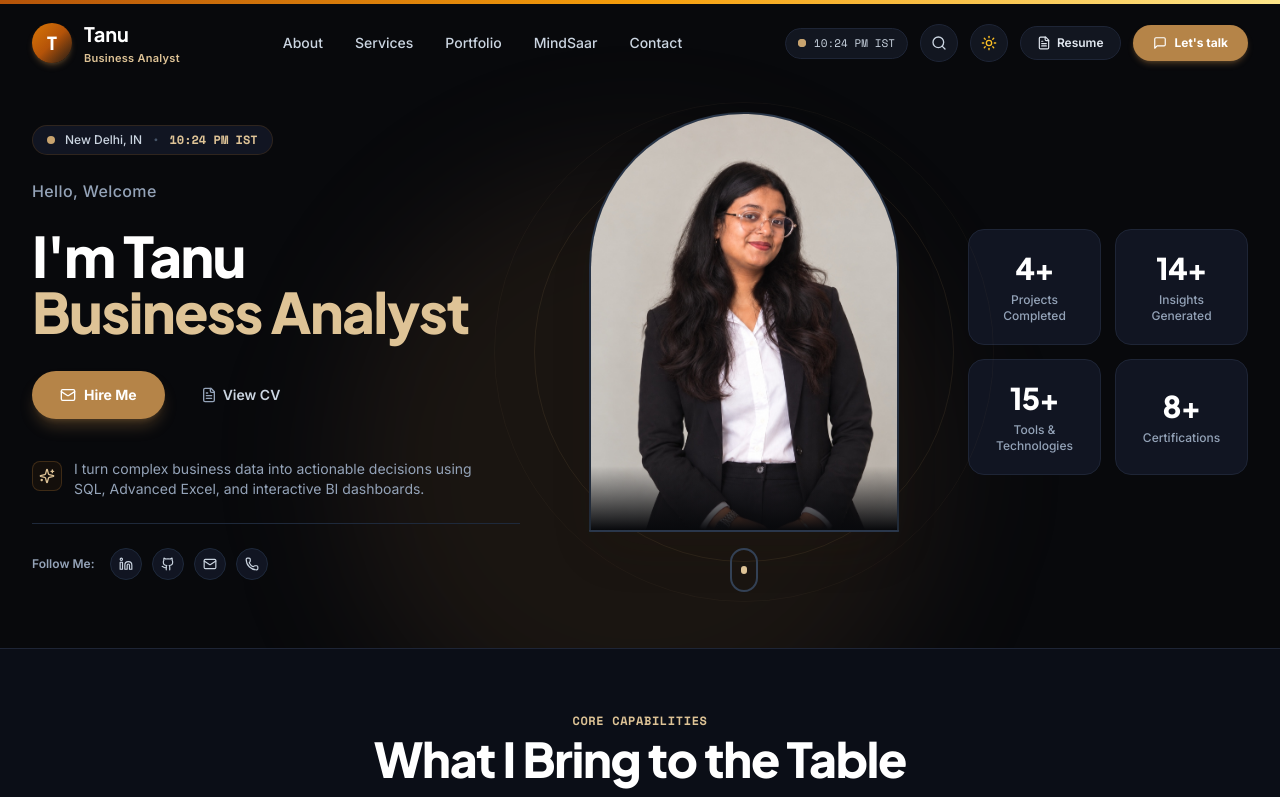
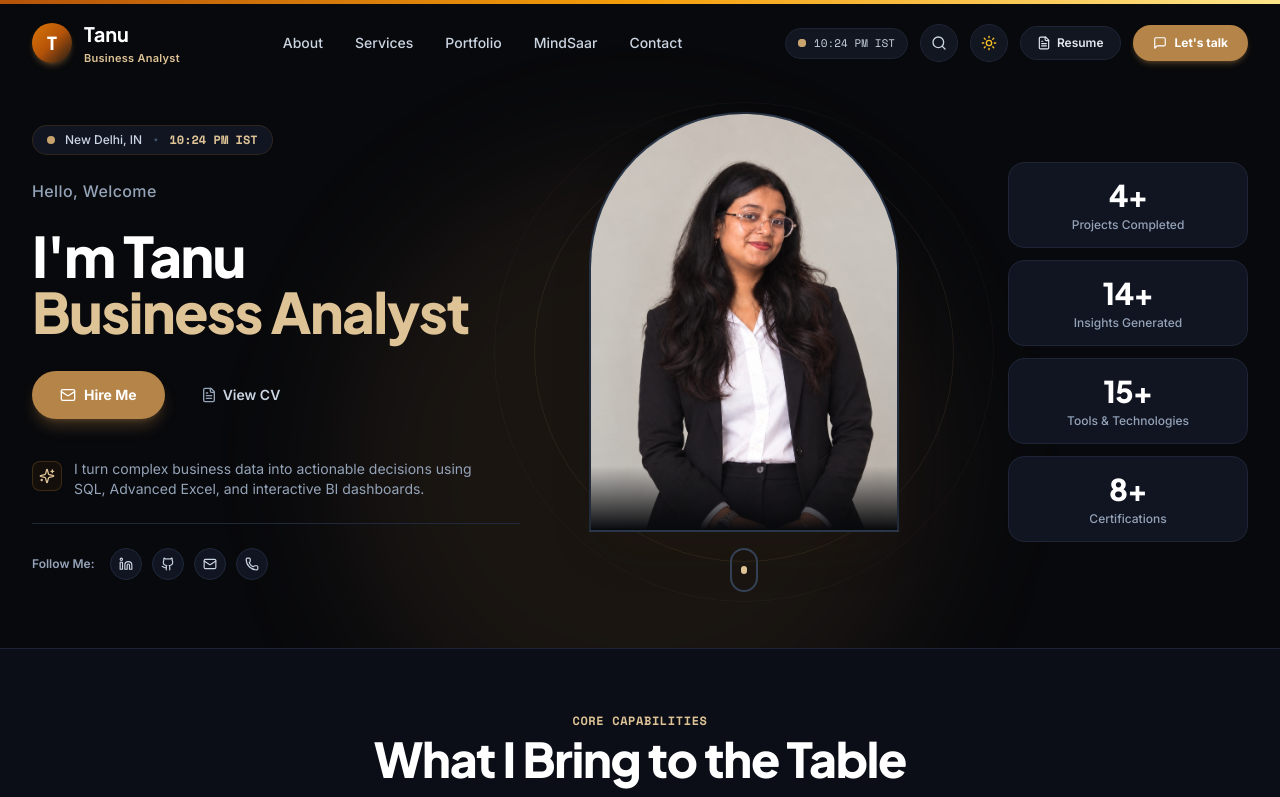
Before and after one commit to Tanu019/Portfolio, a React (Vite) app: page / in a window 1280 px wide. Shown: the top 797 px of the page. Built offline with nearby package versions, Linux system fonts and the light colour scheme.

Commit message:
layout(hero): stack metric cards vertically instead of a 2x2 square grid

```diff
--- a/src/components/Hero.jsx
+++ b/src/components/Hero.jsx
@@ -190,23 +190,23 @@ export default function Hero({ onExploreWork, onConnect, onOpenResume }) {
             </div>
           </motion.div>
 
-          {/* Right Column: 2x2 Metric Cards matching Image 1 */}
+          {/* Right Column: Vertical Stacked Metric Cards */}
           <motion.div
             initial={{ opacity: 0, x: 30 }}
             animate={{ opacity: 1, x: 0 }}
             transition={{ duration: 0.55, delay: 0.15 }}
             className="lg:col-span-3 flex justify-center lg:justify-end w-full"
           >
-            <div className="grid grid-cols-2 gap-3 sm:gap-3.5 w-full max-w-[340px] sm:max-w-[360px] lg:max-w-none">
+            <div className="flex flex-col gap-2.5 sm:gap-3 w-full max-w-[320px] sm:max-w-[340px] lg:max-w-[240px]">
               {stats.map((stat, idx) => (
                 <div
                   key={idx}
-                  className="bg-white dark:bg-[#111522] rounded-2xl p-4 sm:p-5 border border-slate-200/80 dark:border-[#1E2536] shadow-xs flex flex-col items-center justify-center text-center transition-all duration-300 hover:border-emerald-500/50 dark:hover:border-emerald-500/40 hover:shadow-md hover:-translate-y-0.5 group"
+                  className="bg-white dark:bg-[#111522] rounded-2xl py-3 px-4 sm:py-3.5 sm:px-5 border border-slate-200/80 dark:border-[#1E2536] shadow-xs flex flex-col items-center justify-center text-center transition-all duration-300 hover:border-emerald-500/50 dark:hover:border-emerald-500/40 hover:shadow-md hover:-translate-y-0.5 group"
                 >
                   <span className="font-grotesk font-extrabold text-2xl sm:text-3xl text-slate-900 dark:text-white tracking-tight group-hover:text-emerald-600 dark:group-hover:text-emerald-400 transition-colors">
                     {stat.number}
                   </span>
-                  <span className="font-sans text-[11px] sm:text-xs text-slate-500 dark:text-slate-400 font-medium mt-1.5 leading-snug">
+                  <span className="font-sans text-[11px] sm:text-xs text-slate-500 dark:text-slate-400 font-medium mt-1 leading-snug">
                     {stat.label}
                   </span>
                 </div>
```
